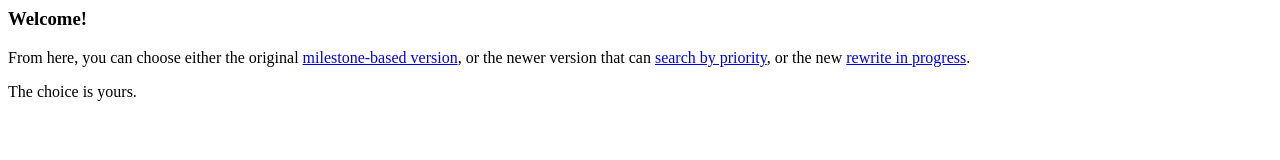
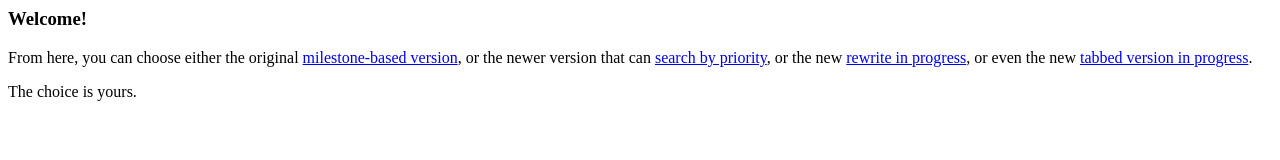
Before and after one commit to KWierso/Jetpack-Bugzilla-Organizer, a plain HTML site: page index.html in a window 1280 px wide. Drawn offline with Linux system fonts and the light colour scheme.

Commit message:
Link to tabbed version from landing page

```diff
--- a/index.html
+++ b/index.html
@@ -5,7 +5,7 @@
   <body>
     <h3> Welcome! </h3>
     <p>From here, you can choose either the original <a href="milestone/">milestone-based version</a>,
-    or the newer version that can <a href="priority/">search by priority</a>, or the new <a href="newrewrite/">rewrite in progress</a>.</p>
+    or the newer version that can <a href="priority/">search by priority</a>, or the new <a href="newrewrite/">rewrite in progress</a>, or even the new <a href="tabbedrewrite/">tabbed version in progress</a>.</p>
     <p>The choice is yours.</p>
   </body>
 </html>
```
